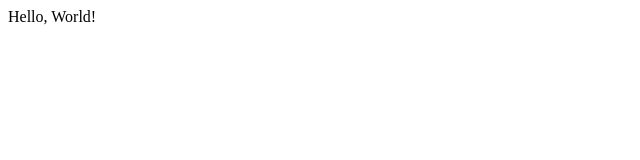
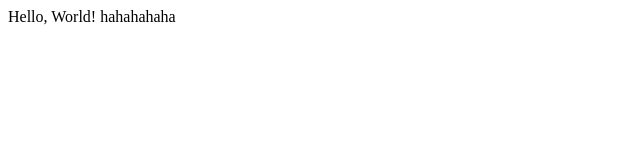
Before and after one commit to huynhthinhphat/practiceGit, a plain HTML site: page index.html in a window 1280 px wide. Shown: the whole page, without its empty margins (0-640 px from the left). Drawn offline with Linux system fonts and the light colour scheme.

Commit message:
update at branch_2

```diff
--- a/index.html
+++ b/index.html
@@ -5,6 +5,6 @@
     <title>Document</title>
 </head>
 <body>
-    <p>Hello, World!</p>
+    <p>Hello, World! hahahahaha</p>
 </body>
 </html>
```
